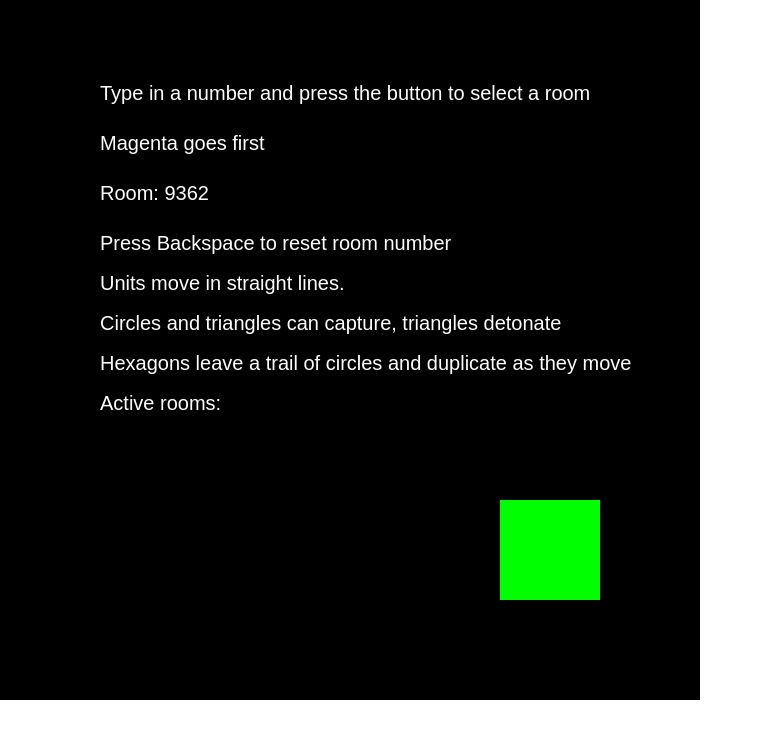
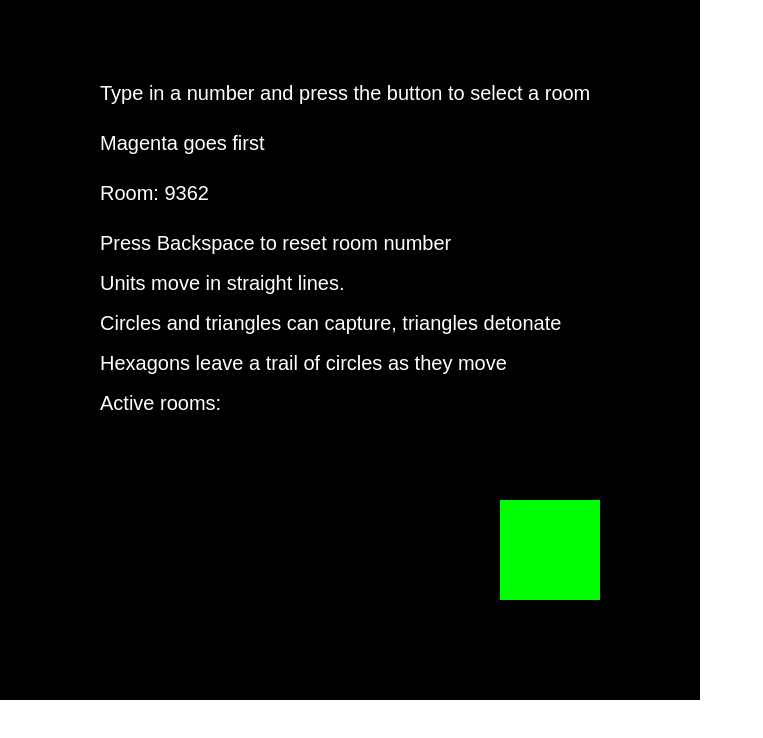
Before and after one commit to Packmanager9/cudex, a website: page cudex.html in a window 1280 px wide. Shown: the whole page, without its empty margins (0-763 px from the left). Drawn offline with Linux system fonts and the light colour scheme.

Commit message:
Add files via upload

```diff
--- a/cudex.html
+++ b/cudex.html
@@ -3746,7 +3746,7 @@ let globalRoom = Math.floor(Math.random() * 9999)
             canvas_context.fillText("Press Backspace to reset room number", 100, 250)
             canvas_context.fillText("Units move in straight lines.", 100, 290)
             canvas_context.fillText("Circles and triangles can capture, triangles detonate", 100, 330)
-            canvas_context.fillText("Hexagons leave a trail of circles and duplicate as they move", 100, 370)
+            canvas_context.fillText("Hexagons leave a trail of circles as they move", 100, 370)
 
             canvas_context.fillText("Active rooms:", 100, 410)
             goRect.draw()
```
